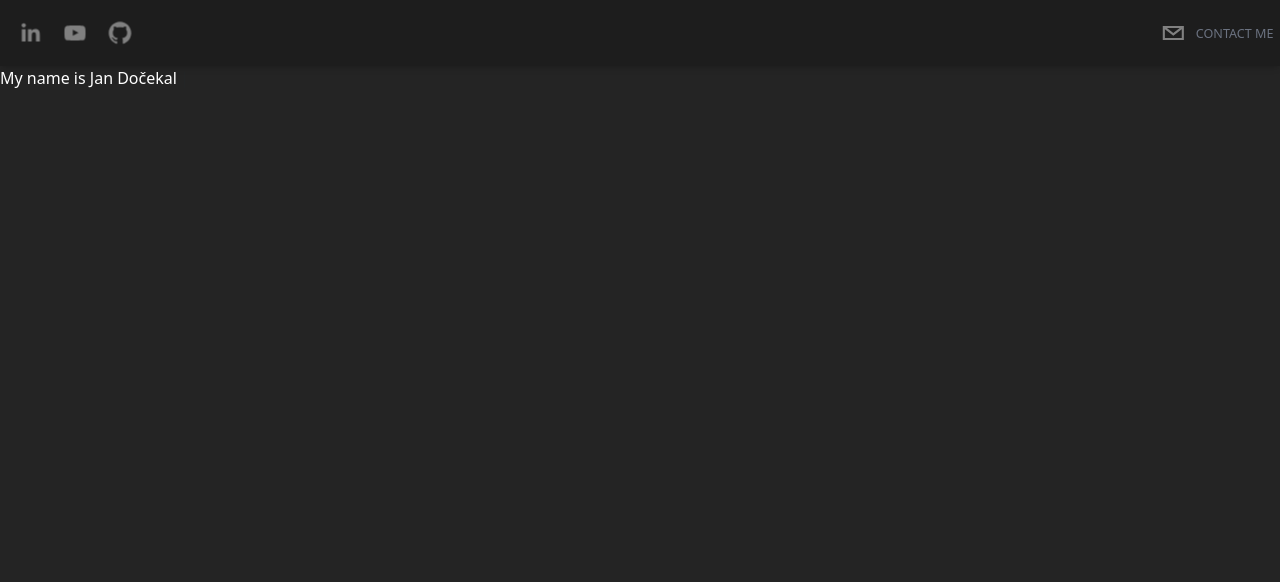
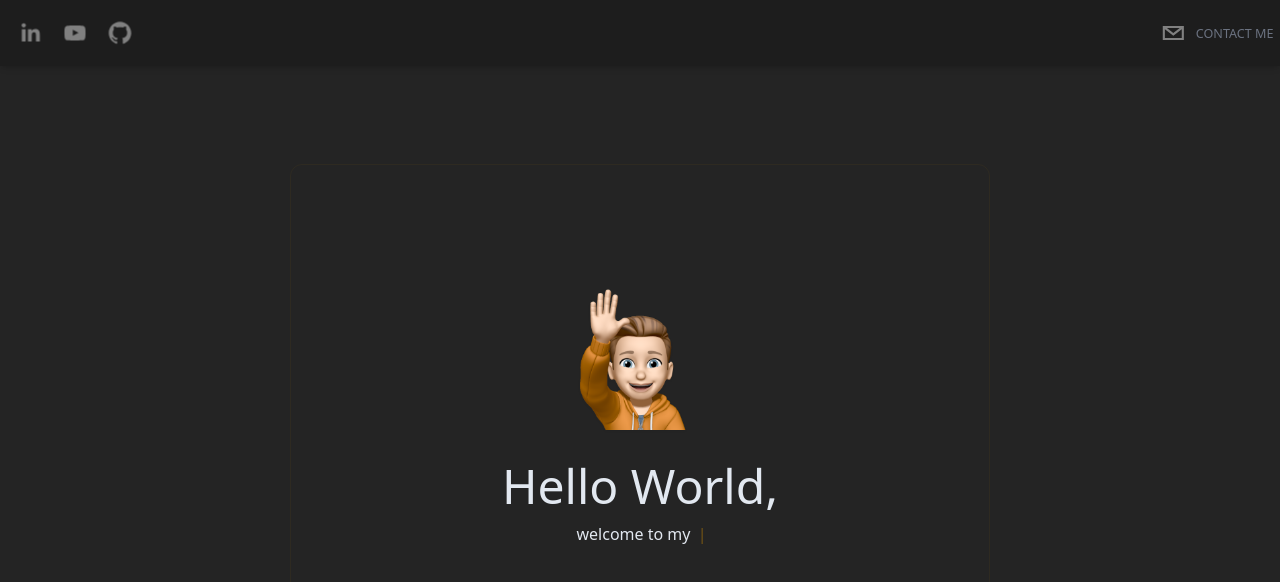
Before and after one commit to docekaja/docekaja.github.io, a Next.js app: page / in a window 1280 px wide. Shown: the top 582 px of the page. Built offline with nearby package versions, Linux system fonts and the light colour scheme.

Commit message:
Hero section almost done, added emoji as a profile image

```diff
--- a/components/Hero.tsx
+++ b/components/Hero.tsx
@@ -1,20 +1,54 @@
+import { useState } from 'react';
 import { Cursor, useTypewriter } from 'react-simple-typewriter';
+import HeroSquare from './HeroSquare';
+import Image from 'next/image';
 
 type Props = {};
 
 export default function Hero({}: Props) {
-  const [text, helper] = useTypewriter({
-    words: ['Hello World', 'My name is Jan Dočekal', 'Welcome to my personal page'],
+  const [descriptionVisible, setDescriptionVisible] = useState(false);
+
+  const [helloW, helper1] = useTypewriter({
+    words: ['Hello World,'],
+    loop: 1,
+    typeSpeed: 80,
+    onLoopDone: () => setTimeout(() => setDescriptionVisible(true), 200),
+  });
+
+  const [aboutMe, helper2] = useTypewriter({
+    words: [
+      'my name is Jan Dočekal.',
+      'welcome to my personal page.',
+      'scroll down to see more of my work.',
+    ],
     loop: 1,
     delaySpeed: 2000,
     typeSpeed: 80,
     deleteSpeed: 20,
   });
+
   return (
-    <div>
-      <h1>
-        <span>{text}</span>
-        <Cursor cursorColor="#128DAC" />
+    <div className="h-screen flex flex-col space-y-8 items-center justify-center text-center overflow-hidden">
+      <HeroSquare />
+      <div className="relative h-36 w-36 mx-auto drop-shadow-sm object-cover">
+        <Image
+          src="/myEmoji.png"
+          alt="emoji image"
+          fill
+          sizes="(max-width: 768px) 100vw,
+        (max-width: 1200px) 50vw,
+        33vw"
+        />
+      </div>
+      <h1 className="flex flex-row">
+        <div className="flex flex-col gap-3">
+          <span className="text-5xl ">{helloW}</span>
+          <div>
+            {descriptionVisible && <span>{aboutMe}</span>}
+            {!descriptionVisible && <Cursor cursorColor="#ca8a04" />}
+            {descriptionVisible && <Cursor cursorColor="#ca8a04" />}
+          </div>
+        </div>
       </h1>
     </div>
   );
--- /dev/null
+++ b/components/HeroSquare.tsx
@@ -0,0 +1,23 @@
+import { motion } from 'framer-motion';
+
+type Props = {};
+
+function HeroSquare({}: Props) {
+  return (
+    <>
+      <motion.div
+        initial={{ opacity: 0 }}
+        animate={{
+          scale: [1, 1.2, 1.2, 1.8, 1.8, 1],
+          opacity: [1, 0.6, 0.8, 0.7, 0.3],
+        }}
+        transition={{ duration: 2.5 }}
+        className="relative flex justify-center items-center"
+      >
+        <div className="absolute mt-80 border border-yellow-600 rounded-xl h-[500px] w-[700px] opacity-20"></div>
+      </motion.div>
+    </>
+  );
+}
+
+export default HeroSquare;
--- a/pages/index.tsx
+++ b/pages/index.tsx
@@ -4,14 +4,14 @@ import Head from 'next/head';
 
 export default function Home() {
   return (
-    <div className="bg-[rgb(36,36,36)] text-white h-screen">
+    <div className="bg-[rgb(36,36,36)] text-slate-200 h-screen snap-y snap-mandatory overflow-scroll z-0">
       <Head>
         <title>Jan Dočekal - personal portfolio</title>
       </Head>
       <Header />
 
       {/* {HERO} */}
-      <section id="hero">
+      <section id="hero" className="container mx-auto snap-center">
         <Hero />
       </section>
 
```
Also changed, not shown: public/myEmoji.png (added).
